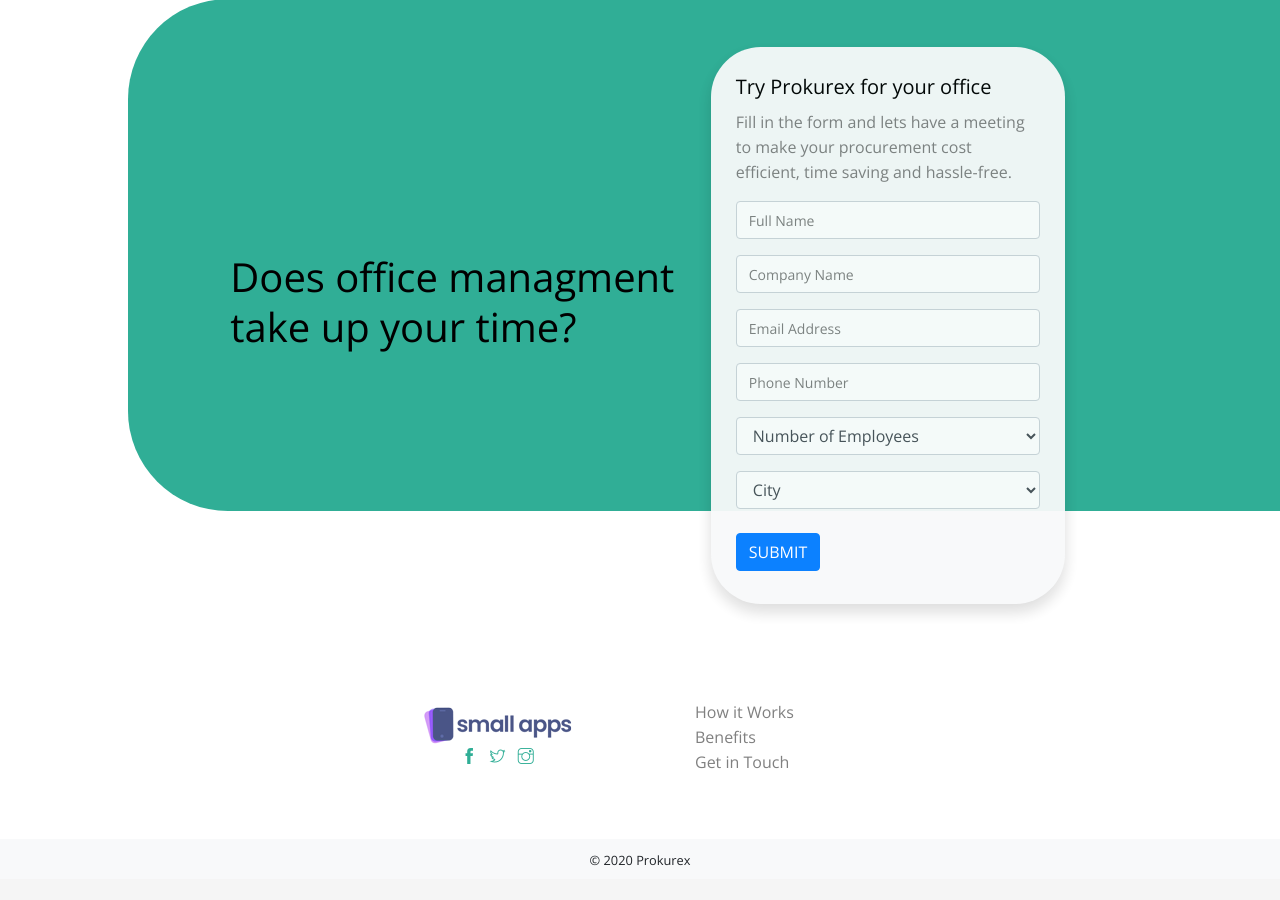
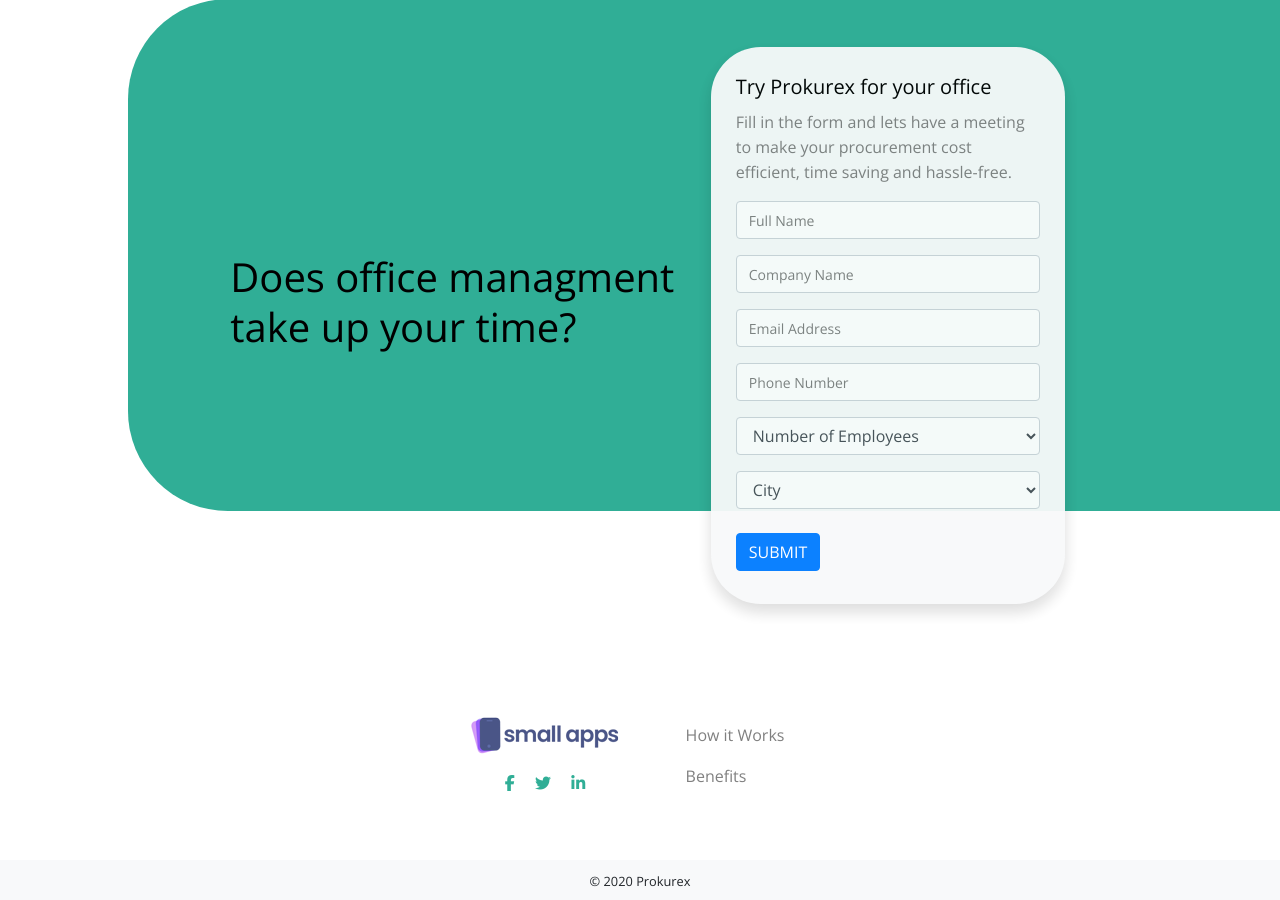
Before and after one commit to taimoorneeshat/prokurex-site, a Jekyll site: the page built from index.html, in a window 1280 px wide and 900 px high, scrolled down 3892 px. Built offline with Jekyll 4.4.1, drawn with Linux system fonts in a browser that asks for light colours; nearby versions of some CDN libraries; before the commit the page ends 4771 px from its top, so only the background shows below that.

Commit message:
Head and footer completed

```diff
--- a/_includes/footer.html
+++ b/_includes/footer.html
@@ -1,27 +1,26 @@
 <footer class="bg-white">
   <div class="container py-5">
     <div class="row justify-content-center align-items-center">
-      <div class="col-lg-3 col-md-12 text-center">
-          <a href="index.html"><img src="images/logo.png" alt="footer-logo"></a>
-          <!-- Social Site Icons -->
-          <ul class="social-icon list-inline">
-            <li class="list-inline-item">
-              <a href="https://www.facebook.com/themefisher"><i class="ti-facebook"></i></a>
+      <div class="col-lg-2 col-md-3 text-center">
+          <a href="{{ '/' | prepend: site.baseurl }}"><img class="my-3" src="{{ '/images/logo.png' | prepend: site.baseurl }}" alt="Prokurex Logo"></a>
+
+          <ul class="list-inline">
+            <li class="list-inline-item mx-2">
+              <a href="https://www.facebook.com/prokurex"><i class="fa fa-facebook"></i></a>
             </li>
-            <li class="list-inline-item">
-              <a href="https://twitter.com/themefisher"><i class="ti-twitter"></i></a>
+            <li class="list-inline-item mx-2">
+              <a href="https://twitter.com/themefisher"><i class="fa fa-twitter"></i></a>
             </li>
-            <li class="list-inline-item">
-              <a href="https://www.instagram.com/themefisher/"><i class="ti-instagram"></i></a>
+            <li class="list-inline-item mx-2">
+              <a href="https://www.instagram.com/themefisher/"><i class="fa fa-linkedin"></i></a>
             </li>
           </ul>
       </div>
-      <div class="col-lg-3 col-md-3 col-sm-6 col-xs-12">
-        <ul style="list-style: none;">
-            <li><a href="{{ '/#process' | prepend: site.baseurl }}">How it Works</a></li>
-            <li><a href="{{ '/#benefits' | prepend: site.baseurl }}">Benefits</a></li>
-            <li><a href="{{ '/#contact' | prepend: site.baseurl }}">Get in Touch</a></li>
-          </ul>
+      <div class="col-lg-2 col-md-3 d-flex justify-content-center">
+        <ul class="nav flex-column">
+          <li class="nav-item"><a class="nav-link" href="{{ '/#process' | prepend: site.baseurl }}">How it Works</a></li>
+          <li class="nav-item"><a class="nav-link" href="{{ '/#benefits' | prepend: site.baseurl }}">Benefits</a></li>
+        </ul>
       </div>
     </div>
   </div>
--- a/_includes/head.html
+++ b/_includes/head.html
@@ -6,30 +6,22 @@
   <title>{% if page.title %}{{ page.title | escape }}{% else %}{{ site.title | escape }}{% endif %}</title>
   <meta name="description" content="{% if page.excerpt %}{{ page.excerpt | strip_html | strip_newlines | truncate: 160 }}{% else %}{{ site.description }}{% endif %}">
 
-  <link rel="shortcut icon" href="/favicon.ico" type="image/x-icon">
-  <link rel="icon" href="/favicon.ico" type="image/x-icon">
+  <link rel="shortcut icon" href="{{ '/favicon.ico' || prepend: site.baseurl }}" type="image/x-icon">
+  <link rel="icon" href="{{ '/favicon.ico' || prepend: site.baseurl }}" type="image/x-icon">
+
+  <link rel="canonical" href="{{ page.url | replace:'index.html','' | prepend: site.baseurl | prepend: site.url }}">
+
+  <link href="https://fonts.googleapis.com/css2?family=Jost:ital,wght@0,400;0,700;1,400;1,700&display=swap" rel="stylesheet">
 
   <link rel="stylesheet" href="https://stackpath.bootstrapcdn.com/bootstrap/4.4.1/css/bootstrap.min.css" integrity="sha384-Vkoo8x4CGsO3+Hhxv8T/Q5PaXtkKtu6ug5TOeNV6gBiFeWPGFN9MuhOf23Q9Ifjh" crossorigin="anonymous">
 
-  <!-- PLUGINS CSS STYLE -->
-  <!-- Bootstrap <link href="plugins/bootstrap/bootstrap.min.css" rel="stylesheet"> -->
-  <!-- themify icon -->
-  <link rel="stylesheet" href="plugins/themify-icons/themify-icons.css">
-  <!-- Owl Carousel -->
-  <link href="plugins/owl-carousel/assets/owl.carousel.min.css" rel="stylesheet" media="screen">
-  <!-- Owl Carousel Theme -->
-  <link href="plugins/owl-carousel/assets/owl.theme.green.min.css" rel="stylesheet" media="screen">
-  <!-- Fancy Box -->
-  <link href="plugins/fancybox/jquery.fancybox.min.css" rel="stylesheet">
-  <!-- AOS -->
-  <link rel="stylesheet" href="plugins/aos/aos.css">
+  <link href="https://unpkg.com/aos@2.3.1/dist/aos.css" rel="stylesheet">
 
-  <link rel="stylesheet" href="{{ "/css/style.css" | prepend: site.baseurl }}">
-
-  <link rel="canonical" href="{{ page.url | replace:'index.html','' | prepend: site.baseurl | prepend: site.url }}">
-  <link rel="alternate" type="application/rss+xml" title="{{ site.title }}" href="{{ "/feed.xml" | prepend: site.baseurl | prepend: site.url }}">
+  <link rel="stylesheet" href="{{ '/css/style.css' | prepend: site.baseurl }}">
 
   <script src="https://code.jquery.com/jquery-3.4.1.slim.min.js" integrity="sha384-J6qa4849blE2+poT4WnyKhv5vZF5SrPo0iEjwBvKU7imGFAV0wwj1yYfoRSJoZ+n" crossorigin="anonymous" defer></script>
   <script src="https://cdn.jsdelivr.net/npm/popper.js@1.16.0/dist/umd/popper.min.js" integrity="sha384-Q6E9RHvbIyZFJoft+2mJbHaEWldlvI9IOYy5n3zV9zzTtmI3UksdQRVvoxMfooAo" crossorigin="anonymous" defer></script>
   <script src="https://stackpath.bootstrapcdn.com/bootstrap/4.4.1/js/bootstrap.min.js" integrity="sha384-wfSDF2E50Y2D1uUdj0O3uMBJnjuUD4Ih7YwaYd1iqfktj0Uod8GCExl3Og8ifwB6" crossorigin="anonymous" defer></script>
+
+  <script src="https://kit.fontawesome.com/ce4ee89a3b.js" crossorigin="anonymous"></script>
 </head>
--- a/index.html
+++ b/index.html
@@ -53,8 +53,8 @@
 	<p class="text-center">{{ site.data.process.description }}</p>
 	{% for step in site.data.process.steps %}
 	<div class="step-container row justify-content-center my-3 {% if step.reverse %} flex-row-reverse {% endif %}">
-		<div class="col-md-4 mx-5 p-5 d-flex">
-			<div class="step-marker my-auto d-flex flex-grow-1 align-items-center">
+		<div class="col-md-4 mx-5 p-5 d-flex"  data-aos="{% if step.reverse %}fade-left{% else %}fade-right{% endif %}">
+			<div class="step-marker my-auto d-flex flex-grow-1 align-items-center shadow">
 				<span class="step-number p-3 text-white">0{{ step.number }}</span>
 				<div class="step-icon-container d-inline-flex flex-grow-1 align-items-center">
 					<img class="step-icon mx-auto" src="{{ step.icon | prepend: site.baseurl }}"/>
@@ -120,17 +120,3 @@
 	</div>
 	<div class="contact-background"></div>
 </section>
-
-<!-- JAVASCRIPTS: Tried moving this into head with defer but for some reason they stop working -->
-<script src="plugins/jquery/jquery.js"></script>
-<script src="plugins/popper/popper.min.js"></script>
-<script src="plugins/bootstrap/bootstrap.min.js"></script>
-<script src="plugins/owl-carousel/owl.carousel.min.js"></script>
-<script src="plugins/fancybox/jquery.fancybox.min.js"></script>
-<script src="plugins/syotimer/jquery.syotimer.min.js"></script>
-<script src="plugins/aos/aos.js"></script>
-<!-- google map -->
-<script src="https://maps.googleapis.com/maps/api/js?key=AIzaSyAgeuuDfRlweIs7D6uo4wdIHVvJ0LonQ6g"></script>
-<script src="plugins/google-map/gmap.js"></script>
-
-<script src="js/custom.js"></script>
```
Also changed, not shown: other parts of _includes/footer.html (+3 -0 lines).
